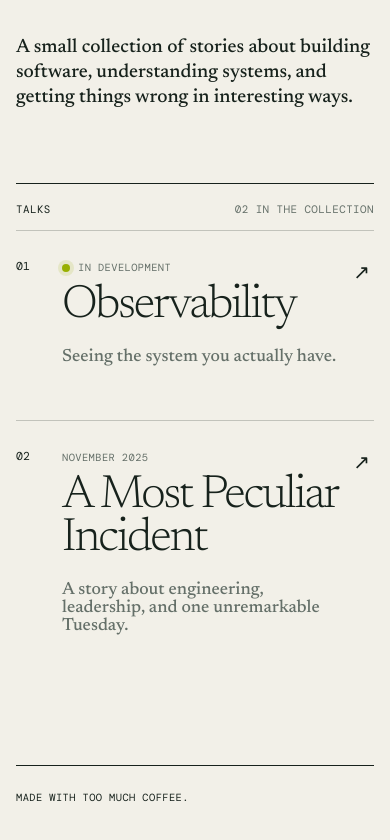
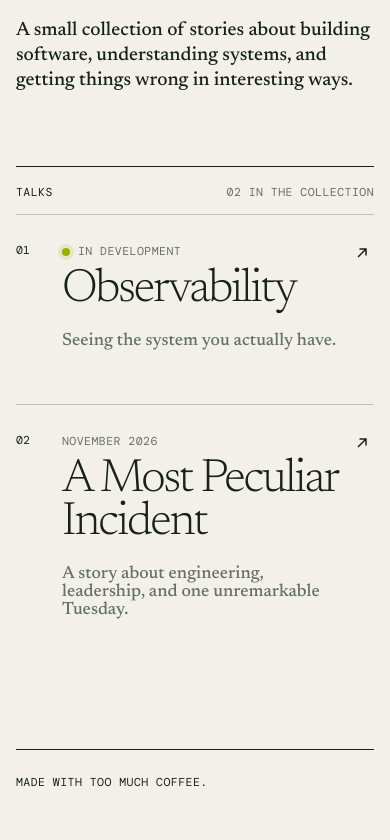
Before and after one commit to awesomej/awesomej.github.io, a website built with Vite: page index.html in a window 390 px wide. Shown: the part 455-1295 px from the top of the page. Built offline with nearby package versions, Linux system fonts and the light colour scheme; a web font is replaced by a local one.

Commit message:
Polish landing page: fix hover layering, contrast, and tokens
- Fix talk card hover/focus fill rendering behind the page (isolation: isolate)
- Raise focus ring and hover status-label contrast to pass WCAG
- Move hard-coded colours to tokens; use --acid for text selection
- Lift mono labels to a shared 11.5px size
- Use headings for talk titles and an SVG arrow instead of a glyph
- Animate hover shift with transform instead of padding
- Update talk date to November 2026; drop the invisible centre line
- Ignore .impeccable/

Co-Authored-By: Claude Opus 5.5 <noreply@anthropic.com>

```diff
--- a/assets/site.css
+++ b/assets/site.css
@@ -4,6 +4,16 @@
     --acid: #dfff00;
     --line: rgba(23, 34, 28, 0.22);
     --muted: #657069;
+    --muted-on-ink: #bec7c1;
+    --sage: #587162;
+    --olive: #98b000;
+    --olive-strong: #6b7b00;
+    --label-size: 0.72rem;
+}
+
+::selection {
+    color: var(--ink);
+    background: var(--acid);
 }
 
 * {
@@ -19,9 +29,7 @@ body {
     margin: 0;
     color: var(--ink);
     font-family: "Newsreader", Georgia, serif;
-    background:
-        linear-gradient(90deg, transparent calc(50% - 0.5px), var(--line) 50%, transparent calc(50% + 0.5px)),
-        var(--paper);
+    background: var(--paper);
 }
 
 a {
@@ -42,7 +50,7 @@ footer {
     padding: 28px 0;
     border-bottom: 1px solid var(--line);
     font-family: "DM Mono", monospace;
-    font-size: 0.72rem;
+    font-size: var(--label-size);
     line-height: 1.5;
     text-transform: uppercase;
 }
@@ -50,6 +58,7 @@ footer {
 .site-header p {
     margin: 0;
     text-align: right;
+    text-wrap: balance;
 }
 
 .wordmark {
@@ -60,7 +69,7 @@ footer {
 }
 
 .wordmark span {
-    color: #98b000;
+    color: var(--olive);
 }
 
 main {
@@ -85,7 +94,7 @@ footer {
 .eyebrow {
     grid-column: 1 / -1;
     margin: 0 0 clamp(48px, 7vw, 88px);
-    font-size: 0.72rem;
+    font-size: var(--label-size);
 }
 
 h1 {
@@ -100,7 +109,7 @@ h1 {
 h1 em {
     display: inline-block;
     margin-left: 28%;
-    color: #587162;
+    color: var(--sage);
     font-weight: 300;
 }
 
@@ -121,7 +130,7 @@ h1 em {
     justify-content: space-between;
     align-items: baseline;
     padding: 18px 0 14px;
-    font-size: 0.68rem;
+    font-size: var(--label-size);
 }
 
 .section-heading h2 {
@@ -142,9 +151,10 @@ h1 em {
     min-height: 225px;
     padding: 28px 24px 30px 0;
     overflow: hidden;
+    isolation: isolate;
     border-top: 1px solid var(--line);
     text-decoration: none;
-    transition: color 220ms ease, padding 220ms ease;
+    transition: color 220ms ease;
 }
 
 .talk::before {
@@ -159,8 +169,17 @@ h1 em {
 
 .talk:hover,
 .talk:focus-visible {
-    padding-left: 24px;
     color: var(--paper);
+}
+
+.talk-number,
+.talk-copy {
+    transition: transform 350ms cubic-bezier(.2, .8, .2, 1);
+}
+
+.talk:hover :is(.talk-number, .talk-copy),
+.talk:focus-visible :is(.talk-number, .talk-copy) {
+    transform: translateX(var(--talk-shift, 24px));
 }
 
 .talk:hover::before,
@@ -169,14 +188,13 @@ h1 em {
 }
 
 .talk:focus-visible {
-    outline: 3px solid #849800;
+    outline: 3px solid var(--olive-strong);
     outline-offset: 3px;
 }
 
-.talk-number,
-.talk-arrow {
+.talk-number {
     font-family: "DM Mono", monospace;
-    font-size: 0.72rem;
+    font-size: var(--label-size);
 }
 
 .talk-copy {
@@ -185,12 +203,14 @@ h1 em {
     gap: 8px;
 }
 
-.talk-copy strong {
+.talk-copy h3 {
     max-width: 950px;
+    margin: 0;
     font-size: clamp(2.4rem, 6vw, 5.8rem);
     font-weight: 300;
     line-height: 0.92;
     letter-spacing: -0.045em;
+    text-wrap: balance;
 }
 
 .talk-copy > span:last-child {
@@ -200,9 +220,9 @@ h1 em {
     font-size: 1.1rem;
 }
 
-.talk:hover .talk-copy > span:last-child,
-.talk:focus-visible .talk-copy > span:last-child {
-    color: #bec7c1;
+.talk:hover :is(.status, .talk-copy > span:last-child),
+.talk:focus-visible :is(.status, .talk-copy > span:last-child) {
+    color: var(--muted-on-ink);
 }
 
 .status {
@@ -211,19 +231,19 @@ h1 em {
     gap: 8px;
     min-height: 18px;
     color: var(--muted);
-    font-size: 0.65rem;
+    font-size: var(--label-size);
 }
 
 .status i {
     width: 8px;
     height: 8px;
     border-radius: 50%;
-    background: #98b000;
+    background: var(--olive);
     box-shadow: 0 0 0 4px rgba(152, 176, 0, 0.15);
 }
 
 .talk-arrow {
-    font-size: 1.25rem;
+    margin-top: 2px;
     transition: transform 220ms ease;
 }
 
@@ -237,7 +257,7 @@ footer {
     justify-content: space-between;
     padding: 25px 0 36px;
     border-top: 1px solid var(--ink);
-    font-size: 0.65rem;
+    font-size: var(--label-size);
 }
 
 footer p {
@@ -245,18 +265,10 @@ footer p {
 }
 
 @media (max-width: 760px) {
-    body {
-        background: var(--paper);
-    }
-
     .site-header,
     main,
     footer {
         width: min(100% - 32px, 1280px);
-    }
-
-    .site-header p {
-        max-width: 200px;
     }
 
     main {
@@ -290,14 +302,10 @@ footer p {
         gap: 10px;
         min-height: 190px;
         padding-right: 4px;
+        --talk-shift: 10px;
     }
 
-    .talk:hover,
-    .talk:focus-visible {
-        padding-left: 10px;
-    }
-
-    .talk-copy strong {
+    .talk-copy h3 {
         font-size: clamp(2.25rem, 12vw, 4rem);
     }
 
--- a/index.html
+++ b/index.html
@@ -32,22 +32,22 @@
             <div class="talk-list">
                 <a class="talk talk--featured" href="observability/">
                     <span class="talk-number">01</span>
-                    <span class="talk-copy">
+                    <div class="talk-copy">
                         <span class="status"><i aria-hidden="true"></i> In development</span>
-                        <strong>Observability</strong>
+                        <h3>Observability</h3>
                         <span>Seeing the system you actually have.</span>
-                    </span>
-                    <span class="talk-arrow" aria-hidden="true">↗</span>
+                    </div>
+                    <svg class="talk-arrow" aria-hidden="true" viewBox="0 0 16 16" width="16" height="16"><path d="M4 12 12 4M5.5 4H12v6.5" fill="none" stroke="currentColor" stroke-width="1.5"/></svg>
                 </a>
 
                 <a class="talk" href="a-most-peculiar-incident/">
                     <span class="talk-number">02</span>
-                    <span class="talk-copy">
-                        <span class="status">November 2025</span>
-                        <strong>A Most Peculiar Incident</strong>
+                    <div class="talk-copy">
+                        <span class="status">November 2026</span>
+                        <h3>A Most Peculiar Incident</h3>
                         <span>A story about engineering, leadership, and one unremarkable Tuesday.</span>
-                    </span>
-                    <span class="talk-arrow" aria-hidden="true">↗</span>
+                    </div>
+                    <svg class="talk-arrow" aria-hidden="true" viewBox="0 0 16 16" width="16" height="16"><path d="M4 12 12 4M5.5 4H12v6.5" fill="none" stroke="currentColor" stroke-width="1.5"/></svg>
                 </a>
             </div>
         </section>
```
Also changed, not shown: 1 other file.
